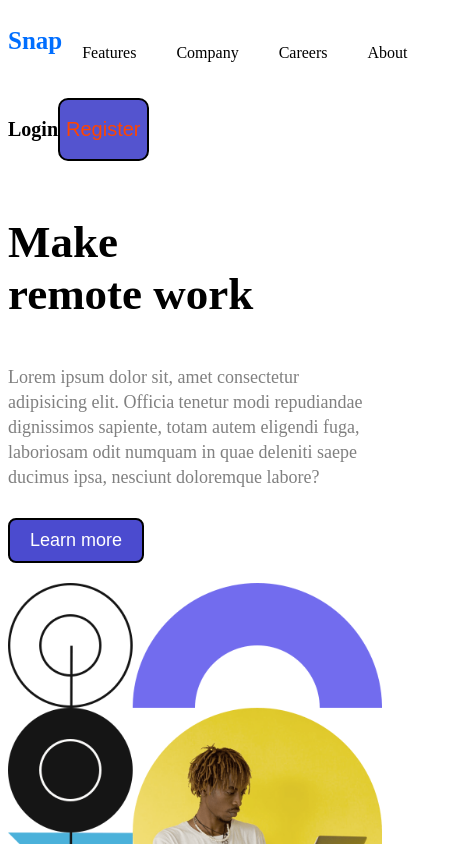
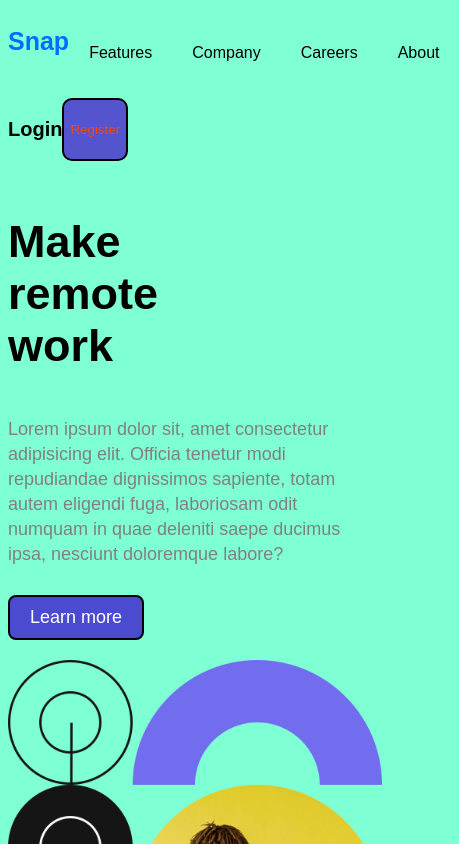
Before and after one commit to 2ferdous12/make, a plain HTML site: page index.html in a window 390 px wide. Shown: the top 844 px of the page, 459 px wide, since content can reach past the window. Drawn offline with Linux system fonts and the light colour scheme.

Commit message:
added all file and style updated

```diff
--- a/style/style.css
+++ b/style/style.css
@@ -3,7 +3,12 @@
     justify-content: space-between;
 
 }
-
+body{
+    background-color: aquamarine;
+}
+*{
+    font-family: sans-serif;
+}
 .snap-section{
     width: 50%;
     display: flex;
@@ -74,7 +79,7 @@ font-weight: bold;
 }
 .login-section button{
     color: orangered;
-    font-size: 20px;
+
     background-color: rgb(84, 84, 207);
     border-radius: 10px;
     border-style: solid;
@@ -93,6 +98,7 @@ width: 100%;
 }
 .make-container{
 flex-direction: column;
+width: 100%;
 }
 
 .text-section-1 img{
@@ -106,4 +112,8 @@ margin-top: 20px;
     font-weight: bold;
     font-size: 25px;
 }
+
+.text-section h3{
+    padding:0px;
 }
+}
```
